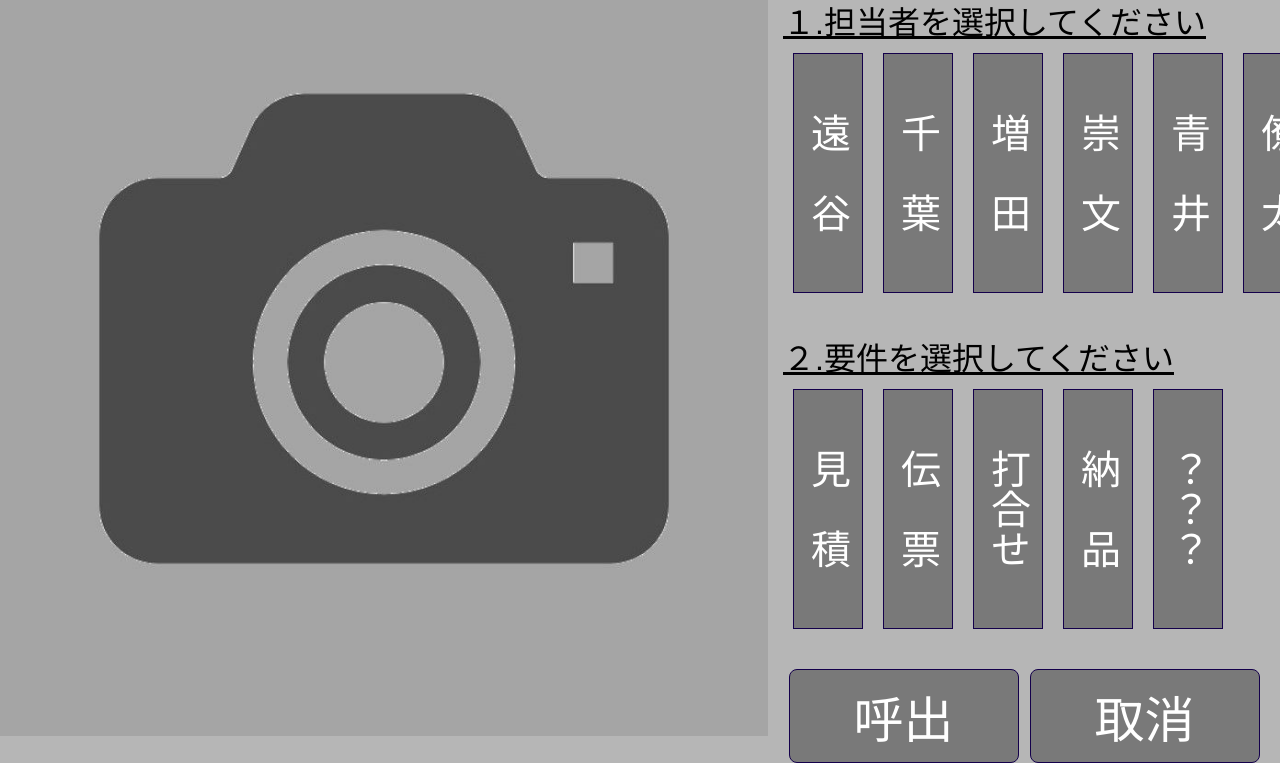
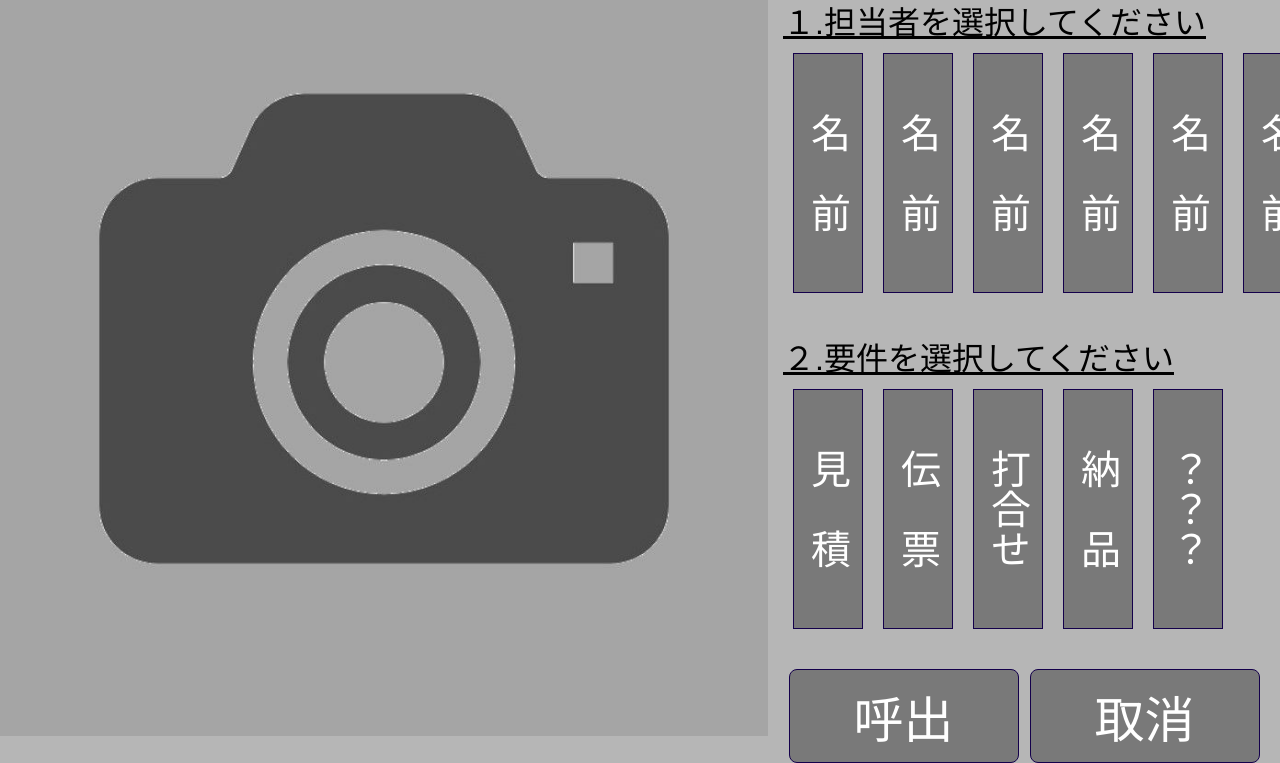
Before and after one commit to syuumaimikan/touchpanel, an Electron app: page index.html in a window 1280 px wide. Shown: the part 64-827 px from the top of the page. Drawn offline with Linux system fonts and the light colour scheme.

Commit message:
Update index.html

```diff
--- a/index.html
+++ b/index.html
@@ -19,12 +19,12 @@
           <ul class="names">
             <li>奈津美</li>
             <!-- 担当者リスト（クリックで選択） -->
-            <li>僚　太</li>
-            <li>青　井</li>
-            <li>崇　文</li>
-            <li>増　田</li>
-            <li>千　葉</li>
-            <li>遠　谷</li>
+            <li>名　前</li>
+            <li>名　前</li>
+            <li>名　前</li>
+            <li>名　前</li>
+            <li>名　前</li>
+            <li>名　前</li>
           </ul>
         </div>
         <!-- 要件選択エリア -->
```
